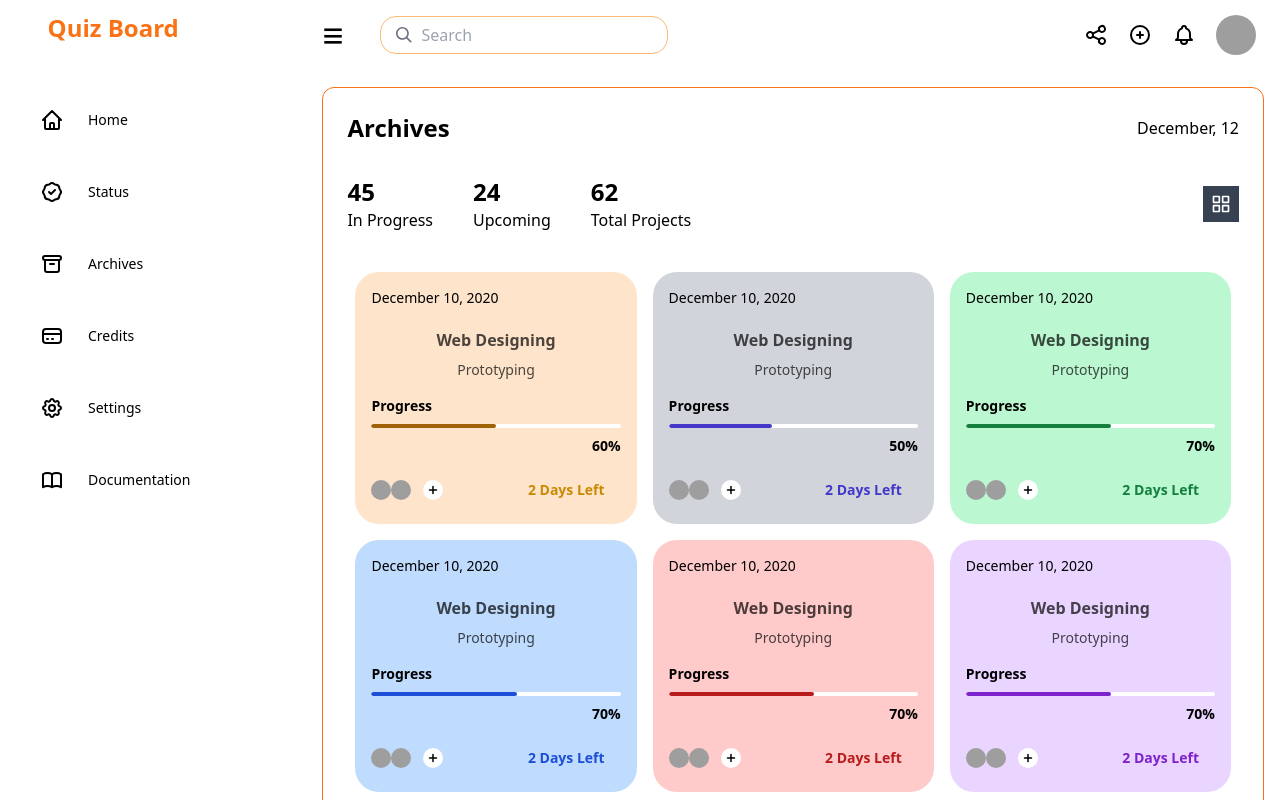
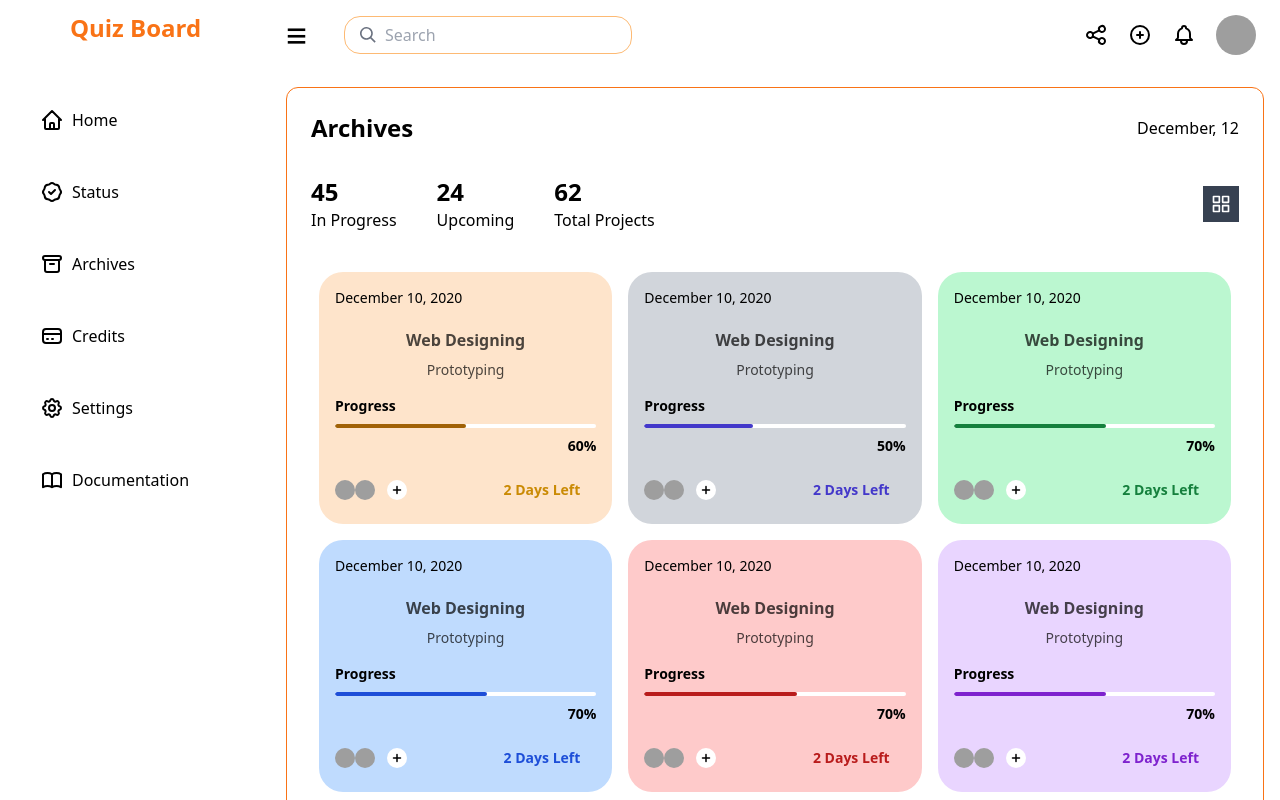
Before and after one commit to SaqlineShabbir/quizApp, a Next.js app: page /admin/archives in a window 1280 px wide. Built offline with nearby package versions, Linux system fonts and the light colour scheme; grey boxes are pictures that could not be loaded.

Commit message:
styling userDashboard

```diff
--- a/components/dashboard/layout.js
+++ b/components/dashboard/layout.js
@@ -5,7 +5,7 @@ import TopNavigation from './topnavigation';
 
 const style = {
   container: `bg-white h-screen overflow-hidden relative`,
-  mainContainer: `flex flex-col h-screen pl-0 w-full lg:pl-20 lg:space-y-4`,
+  mainContainer: `flex flex-col h-screen pl-0 w-full lg:pl-[270px] lg:space-y-4`,
   main: `h-screen overflow-auto pb-36 pt-4 px-2 md:pb-8 md:pt-4 lg:pt-0 lg:px-4`,
 };
 
--- a/components/dashboard/quizUser/QuizHome.js
+++ b/components/dashboard/quizUser/QuizHome.js
@@ -11,9 +11,11 @@ const QuizHome = ({ categoryData }) => {
           <p className="text-2xl  font-bold">Select Quiz Topic for Test</p>
           <p className="pb-4">Featured Categories</p>
         </div>
-        <button className="lg:px-14 bg-orange-500  rounded-full">
-          Explore All Categories
-        </button>
+        <div>
+          <button className="border bg-gradient-to-l from-[#FF6961] rounded-full lg:px-5 lg:py-3">
+            Explore All Categories
+          </button>
+        </div>
       </div>
       <div className="grid grid-cols-5 ">
         {categoryData?.map((quizCategory) => (
--- a/components/dashboard/sidenavigation/index.js
+++ b/components/dashboard/sidenavigation/index.js
@@ -1,26 +1,28 @@
+import { useToggle } from '../provider/context';
 import SidenavHeader from './header';
 import SidenavItems from './items';
+import css from './style.module.css';
 
-// const style = {
-//   mobilePosition: {
-//     left: 'left-0 ',
-//     right: 'right-0 lg:left-0',
-//   },
-//   container: `pb-32 lg:pb-12 w-[300px ]`,
-//   close: `duration-700 ease-out hidden transition-all lg:w-24`,
-//   open: `absolute duration-500 ease-in transition-all w-8/12 z-40 sm:w-5/12 md:w-64`,
-//   default: `h-screen overflow-y-auto  top-0 lg:absolute bg-white lg:block lg:z-40`,
-// };
+const style = {
+  mobilePosition: {
+    left: 'left-0 ',
+    right: 'right-0 lg:left-0',
+  },
+  container: `pb-32 lg:pb-12`,
+  close: `duration-700 ease-out hidden transition-all lg:w-[271px]`,
+  open: `absolute duration-500 ease-in transition-all w-8/12 z-40 sm:w-5/12 md:w-64  lg:w-[271px]`,
+  default: `h-screen overflow-y-auto text-white top-0 lg:absolute bg-white-900 lg:block lg:z-40`,
+};
 
 export default function SideNavigation({ mobilePosition }) {
-  // const { open, ref } = useToggle();
+  const { open, ref } = useToggle();
   return (
     <aside
-
-    // className={`${style.default} ${style.mobilePosition[mobilePosition]}
-    //   ${open ? style.open : style.close} ${css.scrollbar}`}
+      ref={ref}
+      className={`${style.default} ${style.mobilePosition[mobilePosition]}
+        ${open ? style.open : style.close} ${css.scrollbar}`}
     >
-      <div>
+      <div className={style.container}>
         <SidenavHeader />
         <SidenavItems />
       </div>
--- a/components/dashboard/sidenavigation/items.js
+++ b/components/dashboard/sidenavigation/items.js
@@ -5,9 +5,9 @@ import { useToggle } from '../provider/context';
 import data from './data';
 
 const style = {
-  title: `mx-4 text-sm`,
+  title: `mx-4 text-sm text-black`,
   active: ` rounded-full`,
-  link: `flex items-center justify-start my-1 py-2 my-4  px-5 w-full hover:text-orange`,
+  link: `flex items-center justify-start my-1 py-2 my-4  px-5 w-full `,
   close: `sm:duration-700 sm:ease-out sm:invisible sm:opacity-0 sm:transition-all`,
   open: `sm:duration-500 sm:ease-in lg:h-auto sm:opacity-100 sm:transition-all sm:w-auto`,
 };
@@ -29,18 +29,16 @@ export default function SidenavItems() {
         {data.map((item) => (
           <Link href={item.link} key={item.title}>
             <a
-              className={`${style.link} active:bg-orange-500 hover:bg-orange-500 rounded-full`}
+              className={`${style.link} active:bg-orange-500 hover:bg-orange-500 rounded-full text-black`}
             >
               <div
-                className={`p-2 ${item.link === asPath ? style.active : ''}`}
+                className={`p-2 ${
+                  item.link === asPath ? style.active : ''
+                } text-black`}
               >
                 <span>{item.icon}</span>
               </div>
-              <span
-                className={`${style.title} ${open ? style.open : style.close}`}
-              >
-                {item.title}
-              </span>
+              <span className="text-black">{item.title}</span>
             </a>
           </Link>
         ))}
```
Also changed, not shown: pages/userDashBoard/singleQuiz/[id].js (+13 -15 lines).
